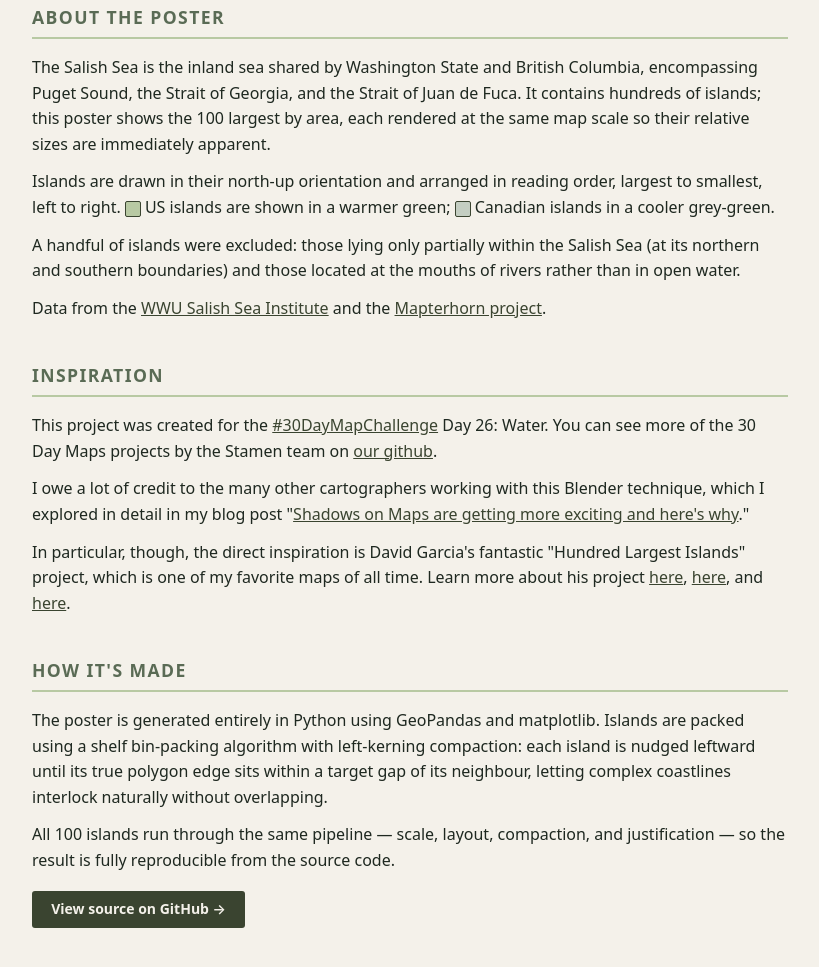
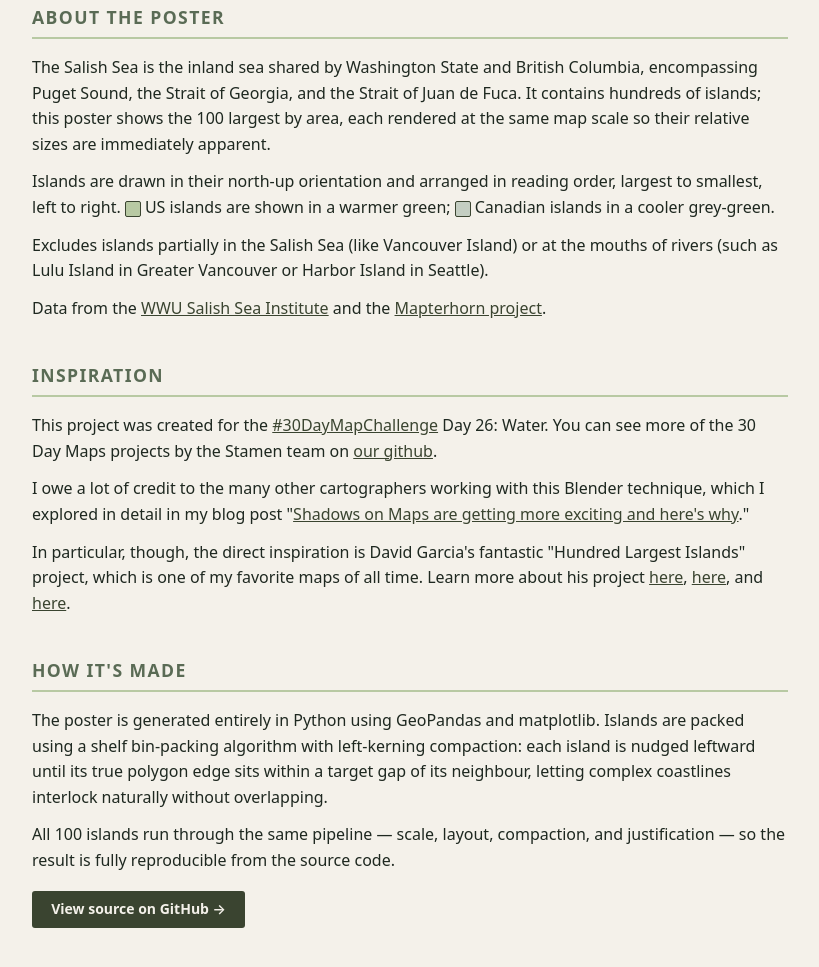
Before and after one commit to mappingmashups/islands-of-the-salish-sea, a plain HTML site: page index.html in a window 1280 px wide. Shown: the part 1152-2119 px from the top of the page, without its empty margins (230-1049 px from the left). Drawn offline with Linux system fonts and the light colour scheme.

Commit message:
Use specific exclusion examples (Vancouver Island, Lulu Island, Harbor Island)
Co-Authored-By: Claude Sonnet 4.6 <noreply@anthropic.com>

```diff
--- a/index.html
+++ b/index.html
@@ -135,9 +135,8 @@
             islands in a cooler grey-green.
         </p>
         <p>
-            A handful of islands were excluded: those lying only partially within the Salish Sea
-            (at its northern and southern boundaries) and those located at the mouths of rivers
-            rather than in open water.
+            Excludes islands partially in the Salish Sea (like Vancouver Island) or at the mouths
+            of rivers (such as Lulu Island in Greater Vancouver or Harbor Island in Seattle).
         </p>
         <p>
             Data from the <a href="https://salishseainstitute.wwu.edu/">WWU Salish Sea Institute</a>
```
